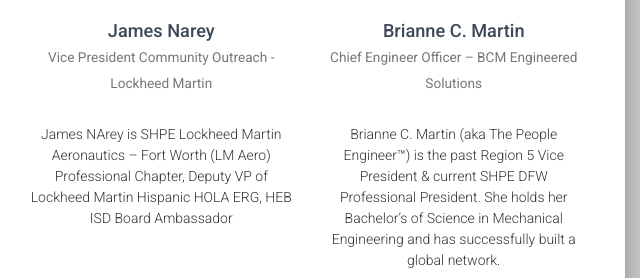
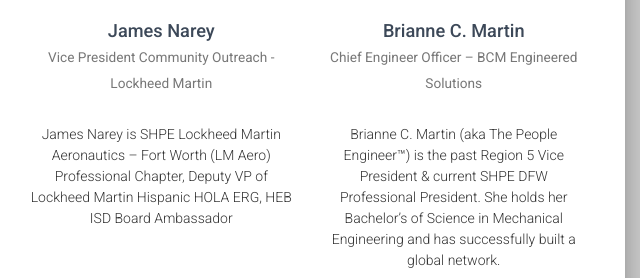
Before and after one commit to jmtellez/RLDC5-Website, a plain HTML site: page index.html in a window 1280 px wide. Shown: the part 3920-4198 px from the top of the page, 625-1265 px from the left. Drawn offline with Linux system fonts and the light colour scheme.

Commit message:
RLDC5 Website

```diff
--- a/index.html
+++ b/index.html
@@ -266,7 +266,7 @@
 								<div class="team-player"> <img src="assets/img/speakers/lockheedMartin/jamesNarey.jpeg" alt="Thumbnail Image" class="img-rounded">
 									<h4 class="title">James Narey<br>
 									<small class="text-muted"> Vice President Community Outreach - Lockheed Martin</small> </h4>
-									<p>James NArey is SHPE Lockheed Martin Aeronautics – Fort Worth (LM Aero) Professional Chapter, Deputy VP of Lockheed Martin Hispanic HOLA ERG, HEB ISD Board Ambassador</p>
+									<p>James Narey is SHPE Lockheed Martin Aeronautics – Fort Worth (LM Aero) Professional Chapter, Deputy VP of Lockheed Martin Hispanic HOLA ERG, HEB ISD Board Ambassador</p>
 								</div>
 							</div>
 							<div class="col-md-3 col-sm-6 col-xs-12 wow fadeInLeft animated" style="visibility: visible; animation-name: fadeInRight;">
```
